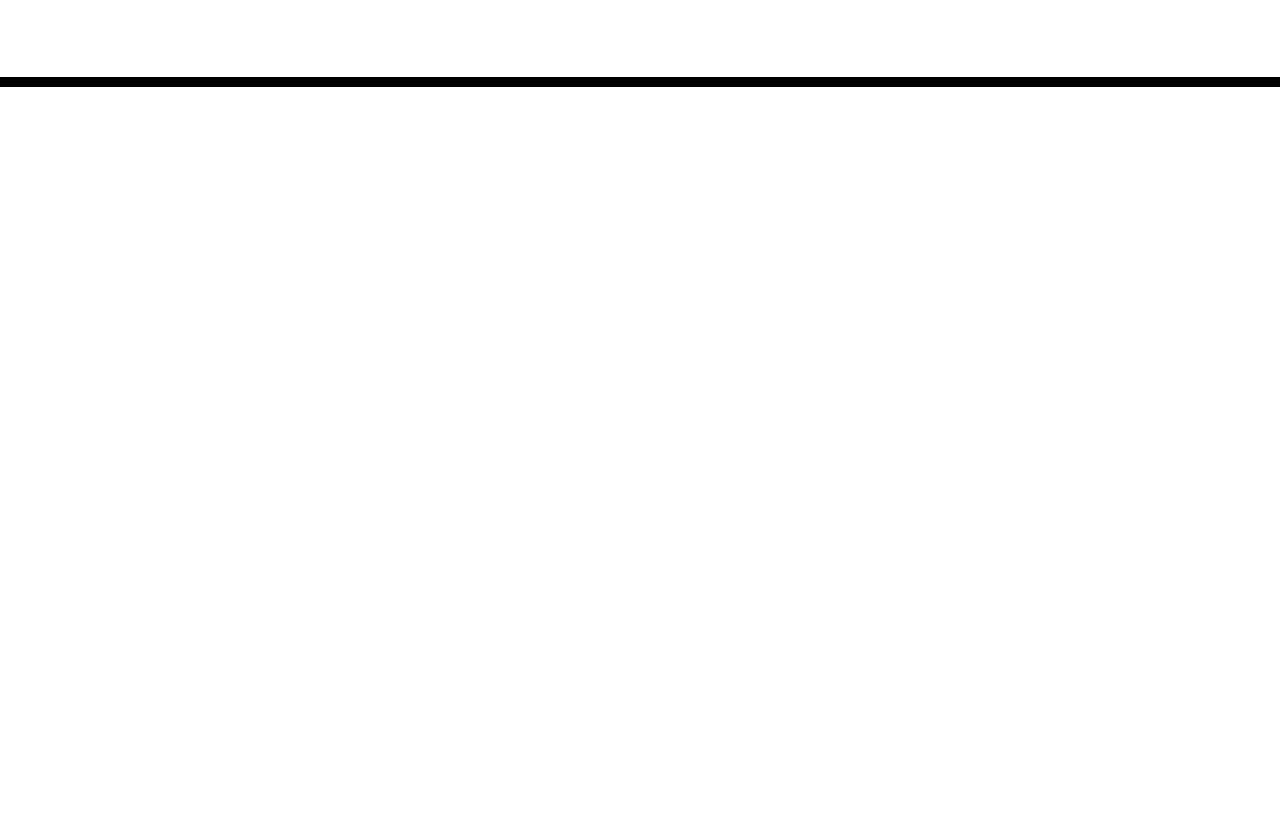
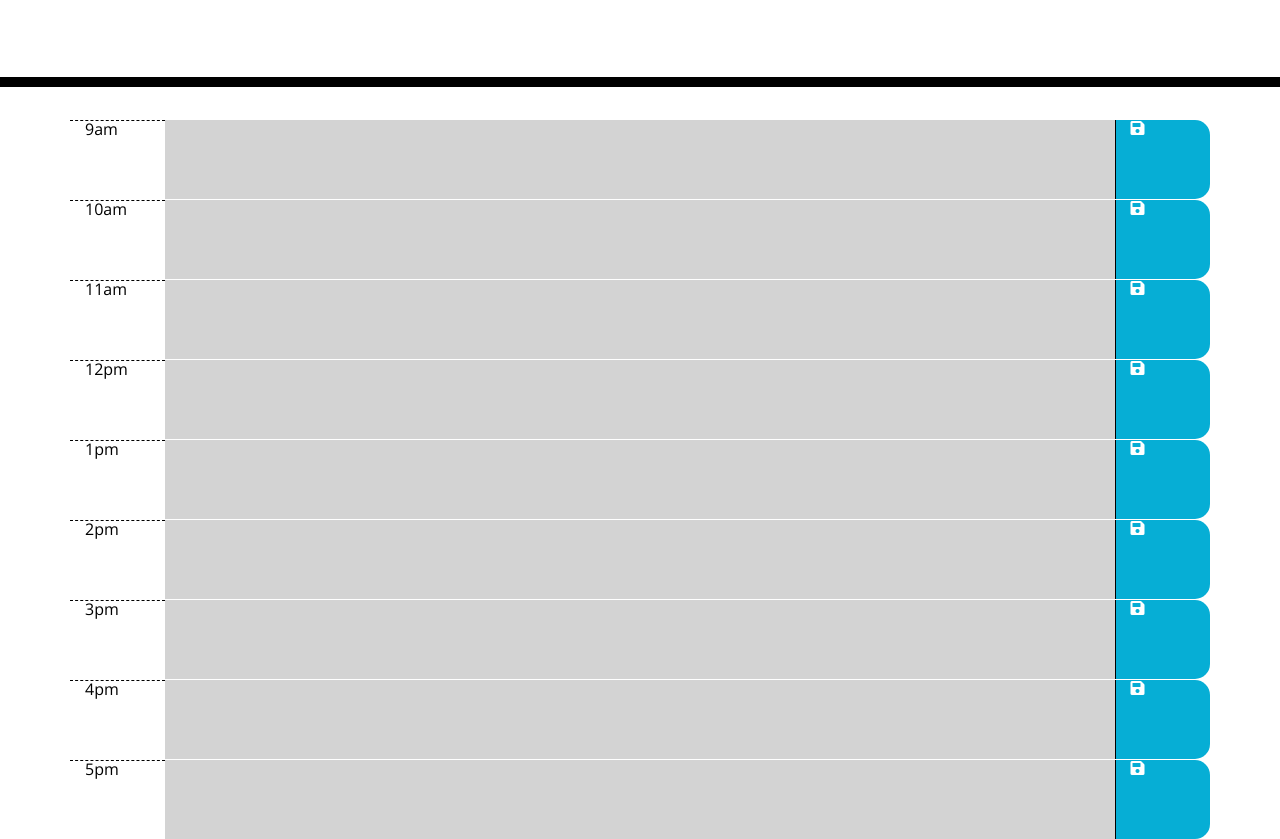
Before and after one commit to RonanSilasSmith/time-organizer, a plain HTML site: page index.html in a window 1280 px wide. Shown: the part 181-1020 px from the top of the page. Before the commit the page ends 800 px from the top, so only its background shows below. Drawn offline with nearby package versions, Linux system fonts and the light colour scheme.

Commit message:
adds css to html

```diff
--- a/index.html
+++ b/index.html
@@ -29,7 +29,51 @@
       <p id="currentDay" class="lead"></p>
     </header>
     <div class="container">
-      <!-- Timeblocks go here -->
+      <div class="row">
+        <div class="col hour">9am  </div>
+        <div class="col-10 textarea description past"></div>
+        <div class="col saveBtn"><i class="fas fa-save"></i></div>
+      </div>
+      <div class="row">
+        <div class="col hour">10am</div>
+        <div class="col-10 textarea description past"></div>
+        <div class="col saveBtn"><i class="fas fa-save"></i></div>
+      </div>
+      <div class="row">
+        <div class="col hour">11am</div>
+        <div class="col-10 textarea description past"></div>
+        <div class="col saveBtn"><i class="fas fa-save"></i></div>
+      </div>
+      <div class="row">
+        <div class="col hour">12pm</div>
+        <div class="col-10 textarea description past"></div>
+        <div class="col saveBtn"><i class="fas fa-save"></i></div>
+      </div>
+      <div class="row">
+        <div class="col hour">1pm  </div>
+        <div class="col-10 textarea description past"></div>
+        <div class="col saveBtn"><i class="fas fa-save"></i></div>
+      </div>
+      <div class="row">
+        <div class="col hour">2pm  </div>
+        <div class="col-10 textarea description past"></div>
+        <div class="col saveBtn"><i class="fas fa-save"></i></div>
+      </div>
+      <div class="row">
+        <div class="col hour">3pm  </div>
+        <div class="col-10 textarea description past"></div>
+        <div class="col saveBtn"><i class="fas fa-save"></i></div>
+      </div>
+      <div class="row">
+        <div class="col hour">4pm  </div>
+        <div class="col-10 textarea description past"></div>
+        <div class="col saveBtn"><i class="fas fa-save"></i></div>
+      </div>
+      <div class="row">
+        <div class="col hour">5pm  </div>
+        <div class="col-10 textarea description past"></div>
+        <div class="col saveBtn"><i class="fas fa-save"></i></div>
+      </div>
     </div>
 
     <script src="https://code.jquery.com/jquery-3.4.1.min.js"></script>
```
Also changed, not shown: style.css (line endings or trailing spaces).
